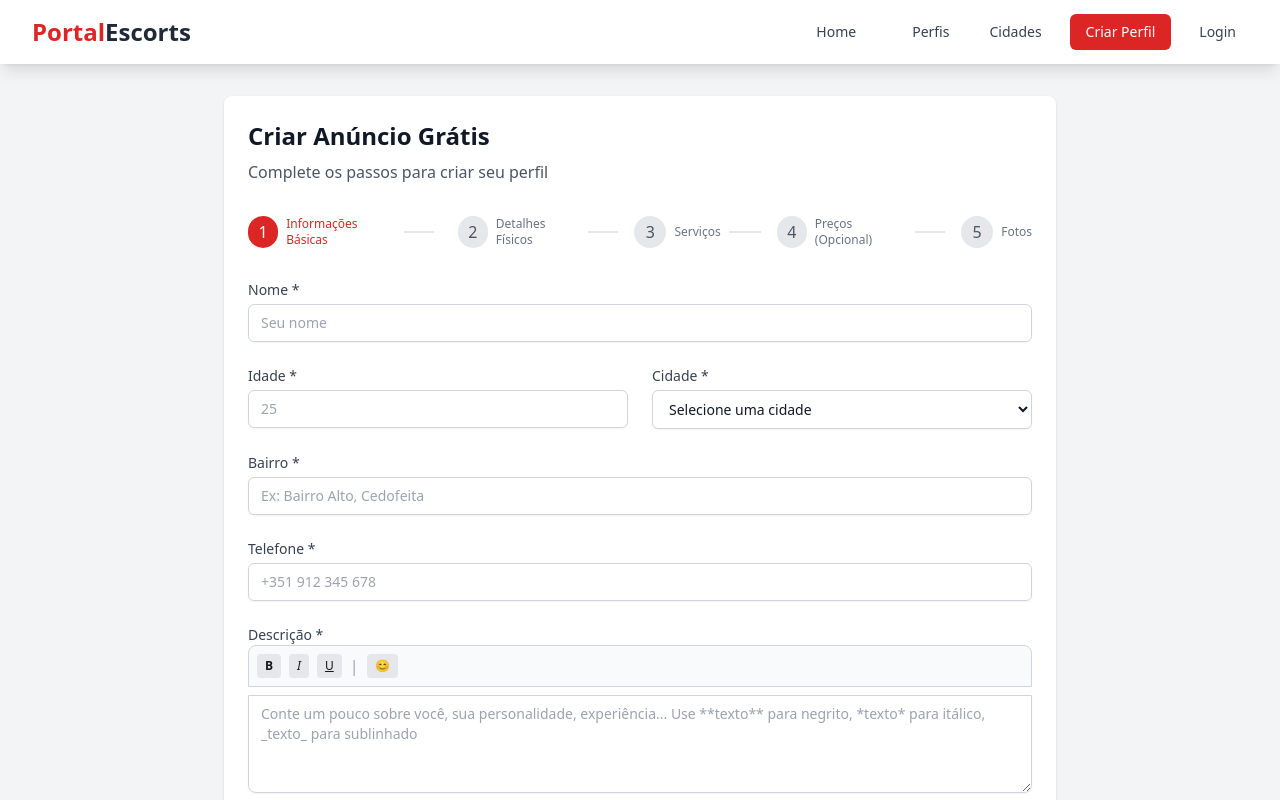
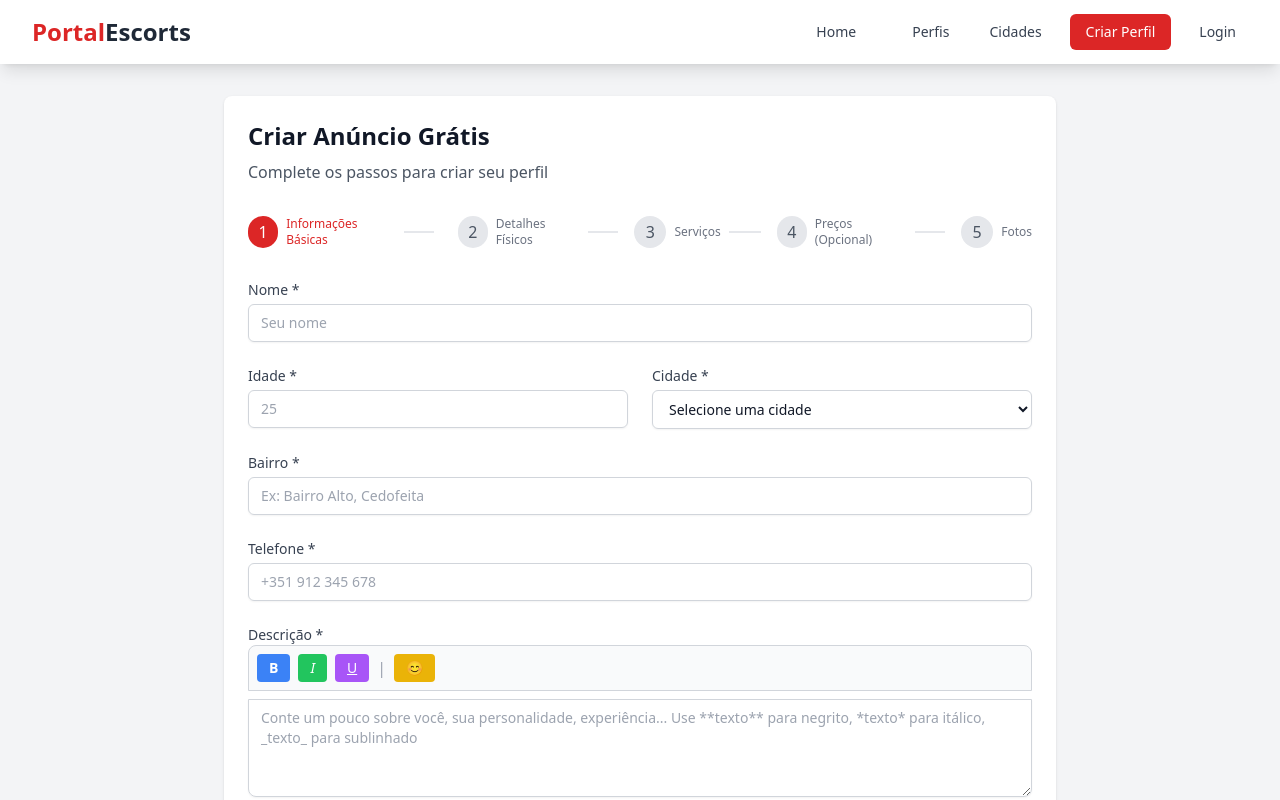
Before and after one commit to jorca1989/escort-website, a Next.js app: page /criar-anuncio in a window 1280 px wide. Shown: the top 800 px of the page. Built offline with nearby package versions, Linux system fonts and the light colour scheme.

Commit message:
Fix description field formatting toolbar: make buttons visible with colors, improve emoji picker with suggestions, add focus management, and fix linter errors in view/edit pages

```diff
--- a/src/app/anuncio/[id]/page.tsx
+++ b/src/app/anuncio/[id]/page.tsx
@@ -17,6 +17,7 @@ interface Listing {
   user: {
     profile: {
       name: string;
+      age: number;
       description: string;
       neighborhood: string;
       gender: string;
--- a/src/app/api/listings/[id]/route.ts
+++ b/src/app/api/listings/[id]/route.ts
@@ -100,10 +100,6 @@ export async function PUT(
         age: body.age,
         phone: body.phone,
         services: body.services,
-        minDuration: body.minDuration,
-        advanceNotice: body.advanceNotice,
-        acceptsCard: body.acceptsCard,
-        regularDiscount: body.regularDiscount,
       }
     });
 
--- a/src/app/criar-anuncio/page.tsx
+++ b/src/app/criar-anuncio/page.tsx
@@ -472,8 +472,13 @@ export default function CriarAnuncioPage() {
                     const after = text.substring(end);
                     const newText = before + '**' + selected + '**' + after;
                     handleInputChange('description', newText);
+                    // Set focus back to textarea
+                    setTimeout(() => {
+                      textarea.focus();
+                      textarea.setSelectionRange(start + 2, end + 2);
+                    }, 0);
                   }}
-                  className="px-2 py-1 text-xs font-bold bg-gray-200 hover:bg-gray-300 rounded"
+                  className="px-3 py-1 text-sm font-bold bg-blue-500 hover:bg-blue-600 text-white rounded transition-colors"
                   title="Bold"
                 >
                   B
@@ -490,8 +495,13 @@ export default function CriarAnuncioPage() {
                     const after = text.substring(end);
                     const newText = before + '*' + selected + '*' + after;
                     handleInputChange('description', newText);
+                    // Set focus back to textarea
+                    setTimeout(() => {
+                      textarea.focus();
+                      textarea.setSelectionRange(start + 1, end + 1);
+                    }, 0);
                   }}
-                  className="px-2 py-1 text-xs italic bg-gray-200 hover:bg-gray-300 rounded"
+                  className="px-3 py-1 text-sm italic bg-green-500 hover:bg-green-600 text-white rounded transition-colors"
                   title="Italic"
                 >
                   I
@@ -508,8 +518,13 @@ export default function CriarAnuncioPage() {
                     const after = text.substring(end);
                     const newText = before + '_' + selected + '_' + after;
                     handleInputChange('description', newText);
+                    // Set focus back to textarea
+                    setTimeout(() => {
+                      textarea.focus();
+                      textarea.setSelectionRange(start + 1, end + 1);
+                    }, 0);
                   }}
-                  className="px-2 py-1 text-xs underline bg-gray-200 hover:bg-gray-300 rounded"
+                  className="px-3 py-1 text-sm underline bg-purple-500 hover:bg-purple-600 text-white rounded transition-colors"
                   title="Underline"
                 >
                   U
@@ -518,7 +533,8 @@ export default function CriarAnuncioPage() {
                 <button
                   type="button"
                   onClick={() => {
-                    const emoji = prompt('Digite um emoji (ex: 😊, 💕, 🔥):');
+                    const emojis = ['😊', '💕', '🔥', '✨', '💋', '👄', '💦', '🍑', '🔥', '💯', '⭐', '💎', '🌹', '💖', '😍', '🥵'];
+                    const emoji = prompt('Escolha um emoji ou digite um:\n\n' + emojis.join(' ') + '\n\nOu digite um emoji personalizado:');
                     if (emoji) {
                       const textarea = document.getElementById('description-textarea') as HTMLTextAreaElement;
                       const start = textarea.selectionStart;
@@ -527,9 +543,14 @@ export default function CriarAnuncioPage() {
                       const after = text.substring(start);
                       const newText = before + emoji + after;
                       handleInputChange('description', newText);
+                      // Set focus back to textarea
+                      setTimeout(() => {
+                        textarea.focus();
+                        textarea.setSelectionRange(start + emoji.length, start + emoji.length);
+                      }, 0);
                     }
                   }}
-                  className="px-2 py-1 text-xs bg-gray-200 hover:bg-gray-300 rounded"
+                  className="px-3 py-1 text-sm bg-yellow-500 hover:bg-yellow-600 text-white rounded transition-colors"
                   title="Add Emoji"
                 >
                   😊
--- a/src/app/editar-anuncio/[id]/page.tsx
+++ b/src/app/editar-anuncio/[id]/page.tsx
@@ -21,6 +21,7 @@ interface Listing {
   user: {
     profile: {
       name: string;
+      age: number;
       description: string;
       neighborhood: string;
       gender: string;
```
